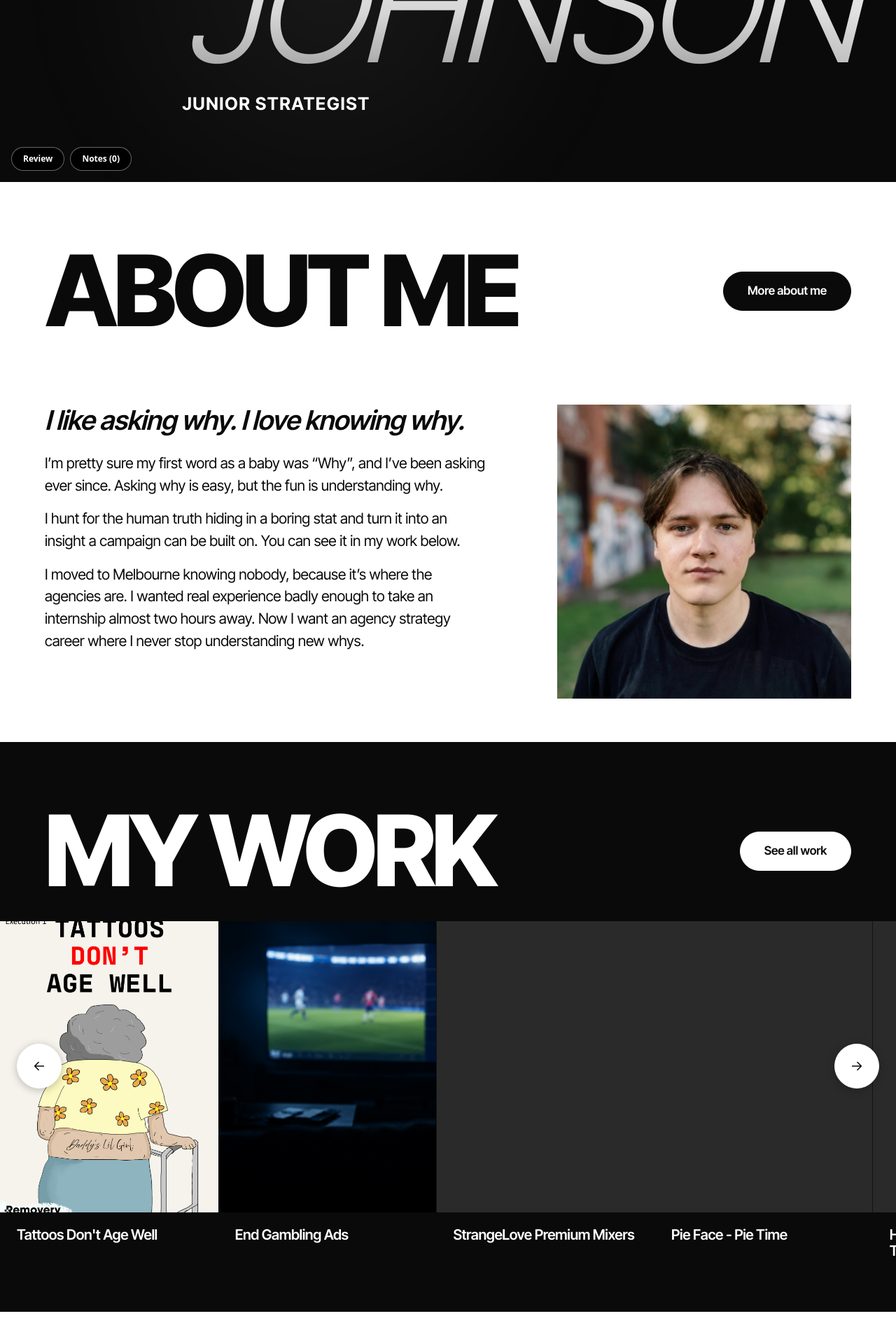
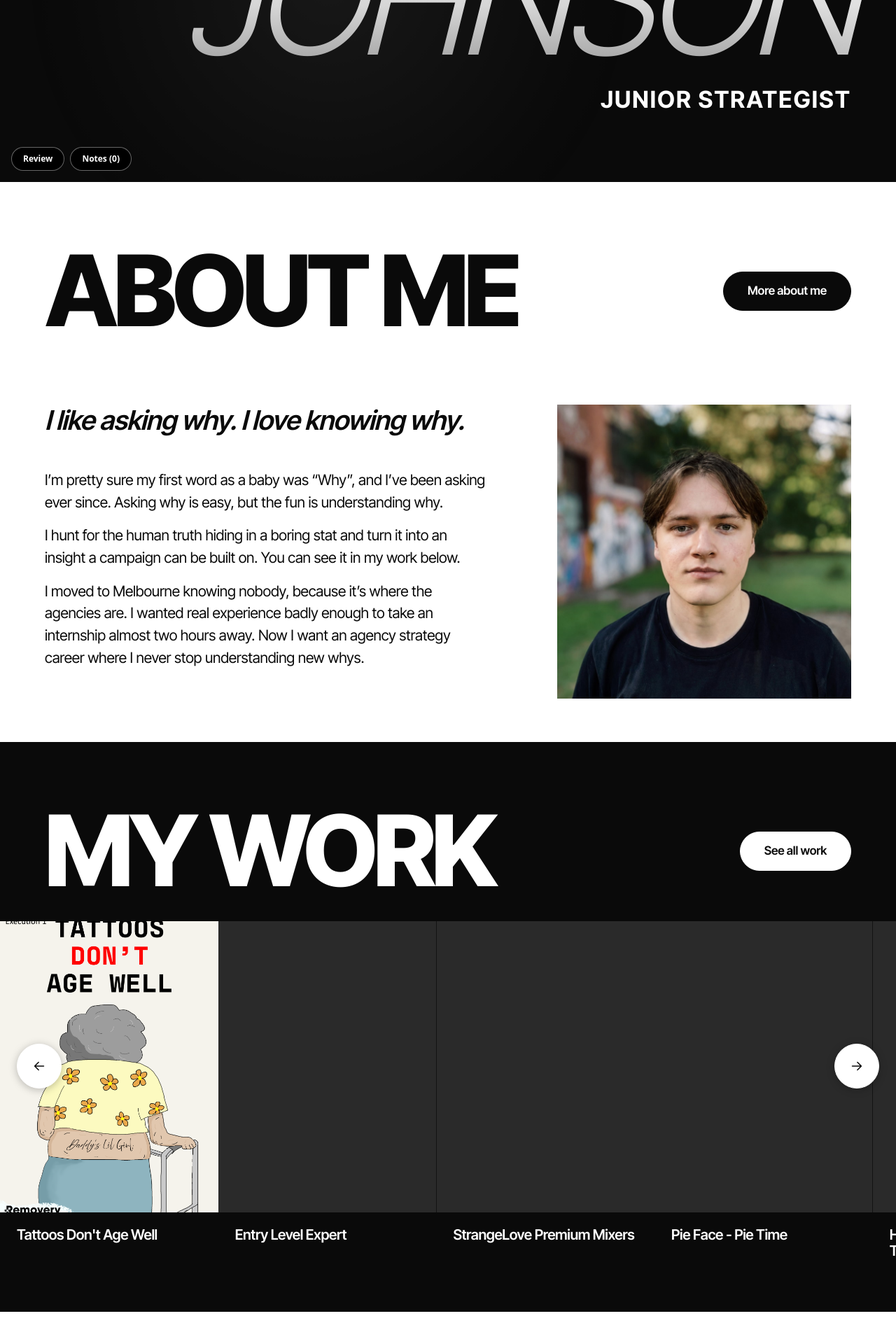
Before and after one commit to KieranDaCoder/kieranjohnson, a Next.js app: page / in a window 1280 px wide. Shown: the part 540-2460 px from the top of the page at 70% size. Built offline with nearby package versions, Linux system fonts and the light colour scheme.

Commit message:
Archive End Gambling Ads, add Entry Level Expert, X contact, hero subline right-aligned, quote spacing
Co-Authored-By: Claude Sonnet 5.5 <noreply@anthropic.com>

```diff
--- a/content/contact.json
+++ b/content/contact.json
@@ -8,5 +8,10 @@
     "platform": "LinkedIn",
     "handle": "www.linkedin.com/in/kieran-johnson262",
     "url": "https://www.linkedin.com/in/kieran-johnson262"
+  },
+  {
+    "platform": "X",
+    "handle": "@KieranAsksWhy",
+    "url": "https://x.com/KieranAsksWhy"
   }
 ]
--- /dev/null
+++ b/content/projects/entry-level-expert.md
@@ -0,0 +1,25 @@
+---
+title: "Entry Level Expert"
+slug: entry-level-expert
+category: "[PLACEHOLDER: Kieran to write]"
+year: "[PLACEHOLDER: Kieran to write]"
+order: 3
+type: strategy
+tile: /placeholders/tile-empty.svg
+hero: /placeholders/tile-empty.svg
+alt: "[PLACEHOLDER: Kieran to write]"
+summary: "[PLACEHOLDER: Kieran to write]"
+images: []
+---
+
+## Challenge
+
+[PLACEHOLDER: Kieran to write]
+
+## Insight
+
+[PLACEHOLDER: Kieran to write]
+
+## Solution
+
+[PLACEHOLDER: Kieran to write]
--- a/src/app/globals.css
+++ b/src/app/globals.css
@@ -422,7 +422,9 @@ body {
   }
   .hero-end .t-sub {
     white-space: nowrap;
-    font-size: calc(var(--hs) * 0.1125);
+    /* Right-aligned under JOHNSON: closes the stagger diagonal on the content edge. */
+    text-align: right;
+    font-size: calc(var(--hs) * 0.15);
   }
 }
 
--- a/src/app/page.tsx
+++ b/src/app/page.tsx
@@ -72,7 +72,7 @@ export default function Home() {
             <p className="t-statement font-semibold italic" data-reveal>
               {home.quote}
             </p>
-            <div className="t-body mt-6 space-y-4" data-reveal>
+            <div className="t-body mt-10 space-y-4 md:mt-12" data-reveal>
               {home.coreInfo.split(/\n\s*\n/).map((p, i) => (
                 <p key={i}>{p}</p>
               ))}
--- a/src/components/ContactList.tsx
+++ b/src/components/ContactList.tsx
@@ -9,6 +9,7 @@ const icons: Record<string, React.ReactNode> = {
       <path d="M8 10v7M8 7v.01M12 17v-7M12 13.5c0-2 1.2-3.5 3-3.5s2.5 1.2 2.5 3V17" />
     </>
   ),
+  x: <path d="M4 4l16 16M20 4L4 20" />,
   instagram: (
     <>
       <rect x="3" y="3" width="18" height="18" rx="5" />
```
Also changed, not shown: content/archive/projects/end-gambling-ads.md (renamed from content/projects/end-gambling-ads.md), 1 other file (tests, documents, lock files or other folders).
